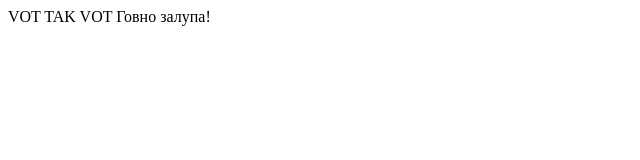
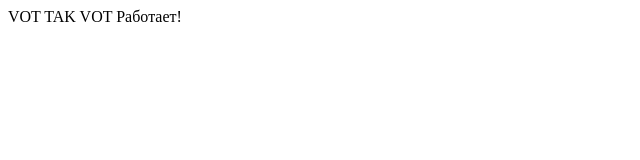
Before and after one commit to salamirangerover/site, a plain HTML site: page index.html in a window 1280 px wide. Shown: the full height of the page, 0-640 px from the left. Drawn offline with Linux system fonts and the light colour scheme.

Commit message:
Update index.html

```diff
--- a/index.html
+++ b/index.html
@@ -1,7 +1,7 @@
 <!DOCTYPE html>
 <head>VOT TAK VOT</head>
 <body>
-Говно залупа!
+Работает!
 <body>
 
 </body>
```
